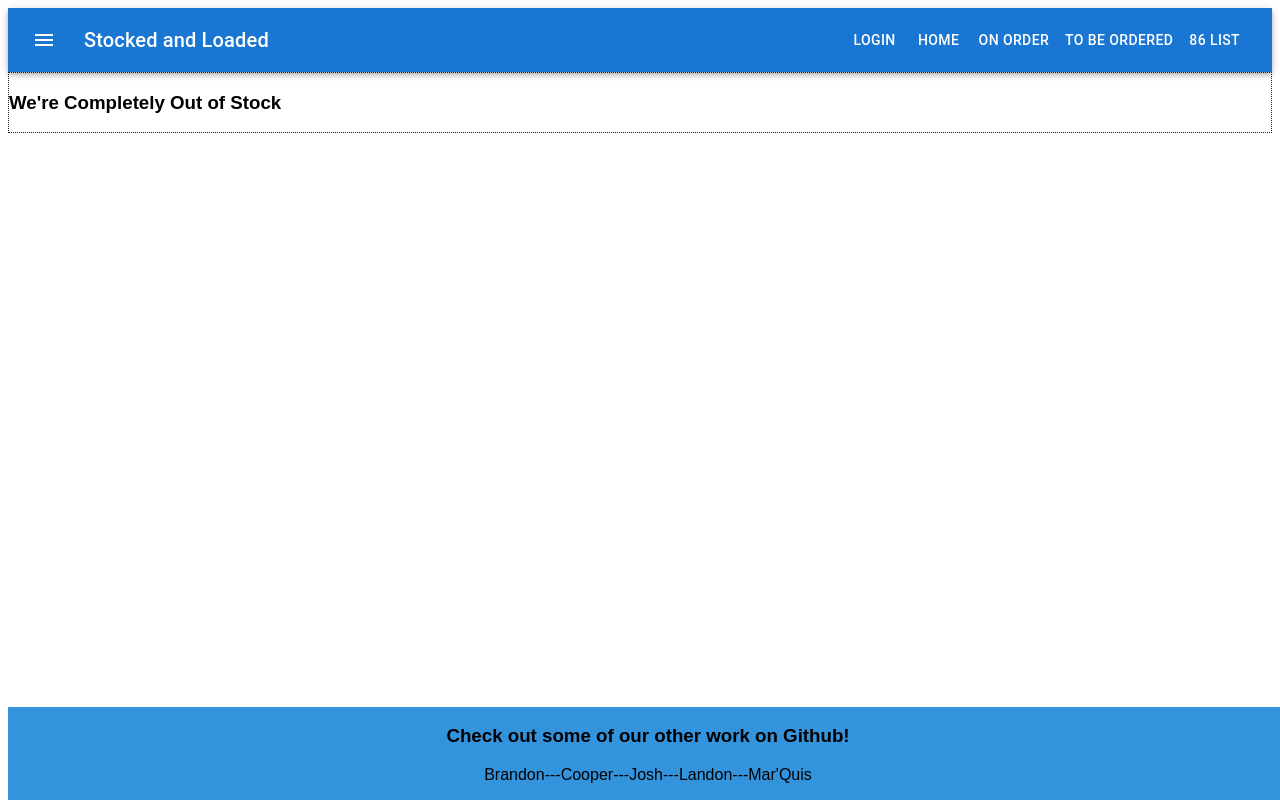
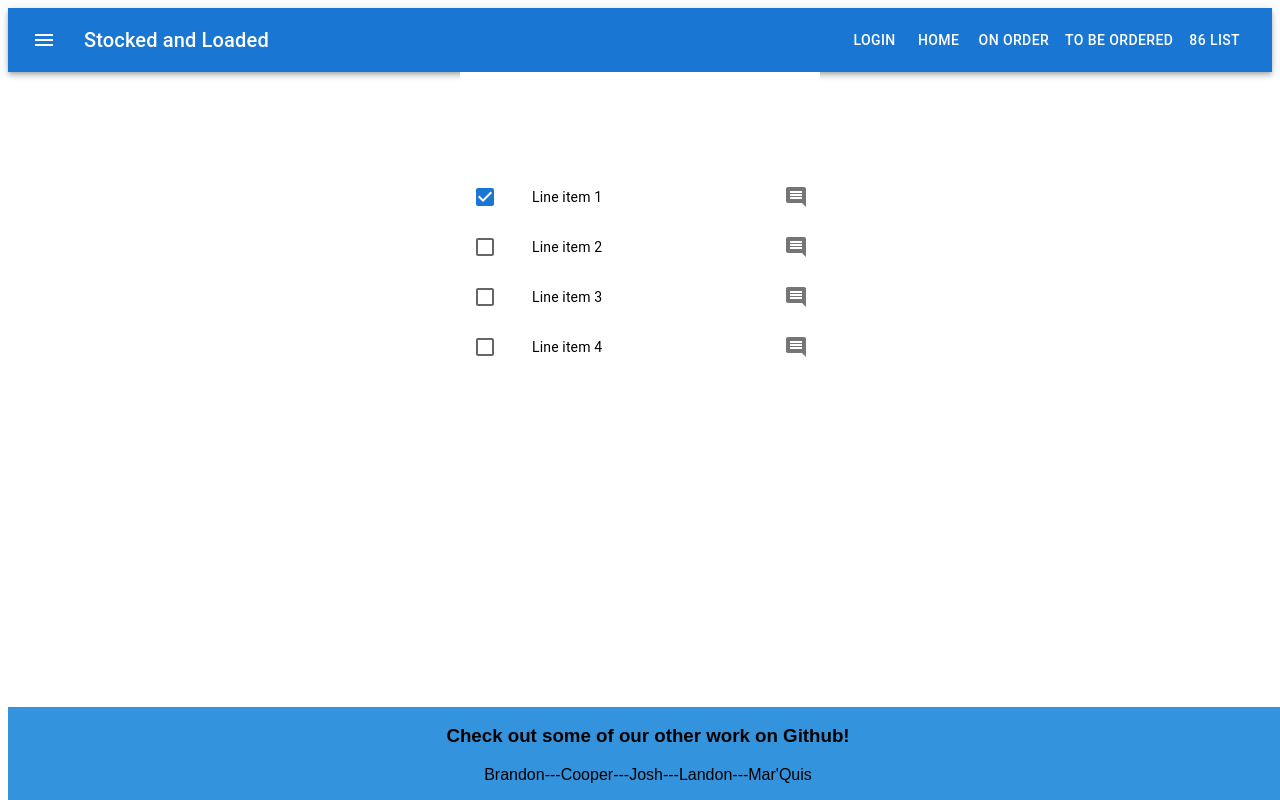
Before and after one commit to AugustusXI/Stocked-and-Loaded, a React (Create React App) app in the folder client/: page / in a window 1280 px wide. Built offline with nearby package versions, Linux system fonts and the light colour scheme.

Commit message:
added list

```diff
--- a/client/src/index.css
+++ b/client/src/index.css
@@ -15,3 +15,8 @@
   font-weight: 300;
   font-style: italic;
 }
+
+.MuiList-root{
+  margin: auto !important;
+  padding-top: 100px !important;
+}
--- a/client/src/pages/Home.js
+++ b/client/src/pages/Home.js
@@ -1,22 +1,59 @@
-import React from "react";
-import { useQuery } from "@apollo/client";
-import { IN_STOCK } from "../utils/queries";
-import CurrentInventory from "../components/CurrentInventory";
-const Home = () => {
-  const { loading, data } = useQuery(IN_STOCK);
+import React from 'react';
+import List from '@mui/material/List';
+import ListItem from '@mui/material/ListItem';
+import ListItemButton from '@mui/material/ListItemButton';
+import ListItemIcon from '@mui/material/ListItemIcon';
+import ListItemText from '@mui/material/ListItemText';
+import Checkbox from '@mui/material/Checkbox';
+import IconButton from '@mui/material/IconButton';
+import CommentIcon from '@mui/icons-material/Comment';
+
+export default function CheckboxList() {
+  const [checked, setChecked] = React.useState([0]);
+
+  const handleToggle = (value) => () => {
+    const currentIndex = checked.indexOf(value);
+    const newChecked = [...checked];
+
+    if (currentIndex === -1) {
+      newChecked.push(value);
+    } else {
+      newChecked.splice(currentIndex, 1);
+    }
+
+    setChecked(newChecked);
+  };
 
   return (
-    <main>
-      <div className="flex-row justify-center">
-        <div
-          className="col-12 col-md-10 mb-3 p-3"
-          style={{ border: "1px dotted #1a1a1a" }}
-        >
-          <CurrentInventory />
-        </div>
-      </div>
-    </main>
+    <List sx={{ width: '100%', maxWidth: 360, bgcolor: 'background.paper' }}>
+      {[0, 1, 2, 3].map((value) => {
+        const labelId = `checkbox-list-label-${value}`;
+
+        return (
+          <ListItem
+            key={value}
+            secondaryAction={
+              <IconButton edge="end" aria-label="comments">
+                <CommentIcon />
+              </IconButton>
+            }
+            disablePadding
+          >
+            <ListItemButton role={undefined} onClick={handleToggle(value)} dense>
+              <ListItemIcon>
+                <Checkbox
+                  edge="start"
+                  checked={checked.indexOf(value) !== -1}
+                  tabIndex={-1}
+                  disableRipple
+                  inputProps={{ 'aria-labelledby': labelId }}
+                />
+              </ListItemIcon>
+              <ListItemText id={labelId} primary={`Line item ${value + 1}`} />
+            </ListItemButton>
+          </ListItem>
+        );
+      })}
+    </List>
   );
-};
-
-export default Home;
+}
```
